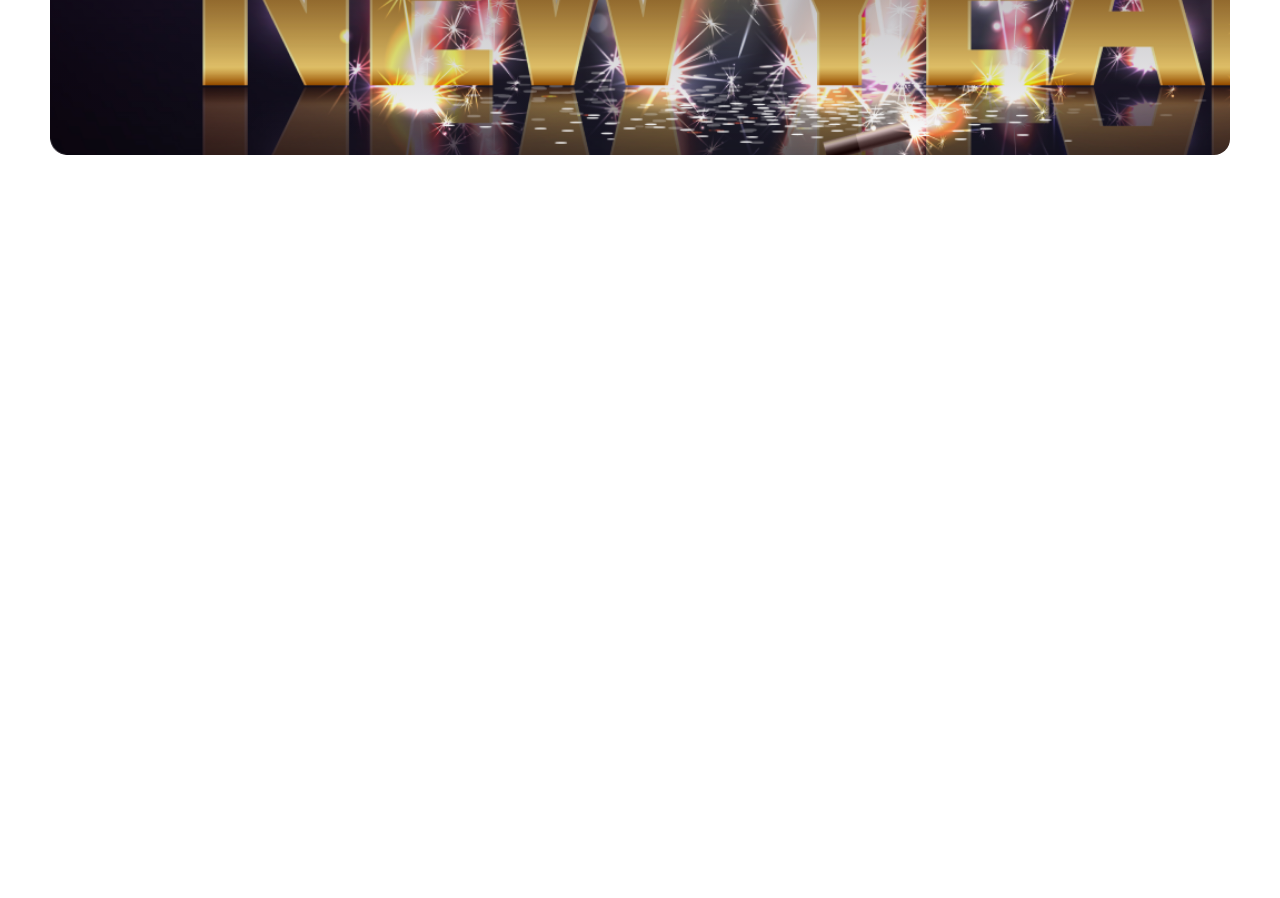
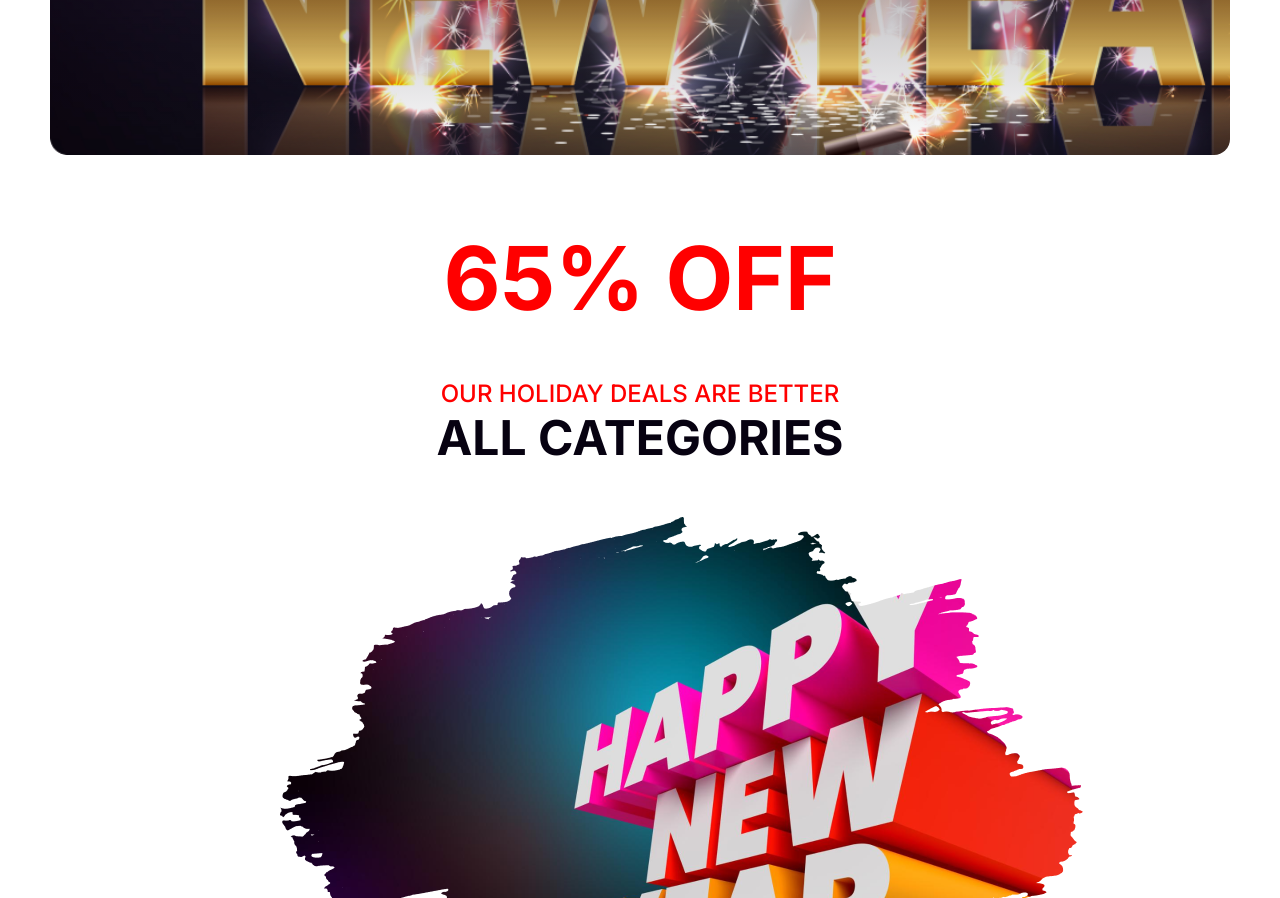
Before and after one commit to Azad1036/first-assignment, a plain HTML site: page index.html in a window 1280 px wide. Shown: the part 562-1460 px from the top of the page. Before the commit the page ends 800 px from the top, so only its background shows below. Drawn offline with Linux system fonts and the light colour scheme.

Commit message:
discount offer section added

```diff
--- a/index.html
+++ b/index.html
@@ -20,13 +20,15 @@
             <p class="hbanner-subtitle">Happy New Year</p>
             <p class="hbannerr-title">New Year Party Celebration</p>
         </div>
-
-
-        </div>
-
     </header>
-
+    <!-- This is main Option -->
     <main>
+        <section class="discount">
+            <p class="discount-offer">65% OFF</p>
+            <p class="discount-subtitle">OUR HOLIDAY DEALS ARE BETTER</p>
+            <p class="discount-title">ALL CATEGORIES</p>
+            <img src="images/New_Year_Photo.png" alt="" class="discount-image">
+        </section>
 
 
     </main>
--- a/style/style.css
+++ b/style/style.css
@@ -30,3 +30,39 @@
     font-size: 72px;
     font-weight: 900;
 }
+
+/* Discount releted style */
+.discount {
+    margin: 70px 280px;
+}
+
+.discount-offer {
+    color: #F00;
+    text-align: center;
+    font-family: 'Inter', sans-serif;
+    font-size: 88px;
+    font-weight: 700;
+}
+
+.discount-subtitle {
+    color: #F00;
+    text-align: center;
+    font-family: 'Inter', sans-serif;
+    font-size: 24px;
+    font-weight: 500;
+    margin-top: 48px;
+}
+
+.discount-title {
+    color: #070211;
+    text-align: center;
+    font-family: 'Inter', sans-serif;
+    font-size: 48px;
+    font-weight: 700;
+    margin-bottom: 50px;
+}
+
+.discount-imageg {
+    max-width: 800px;
+    max-height: 500px;
+}
```
